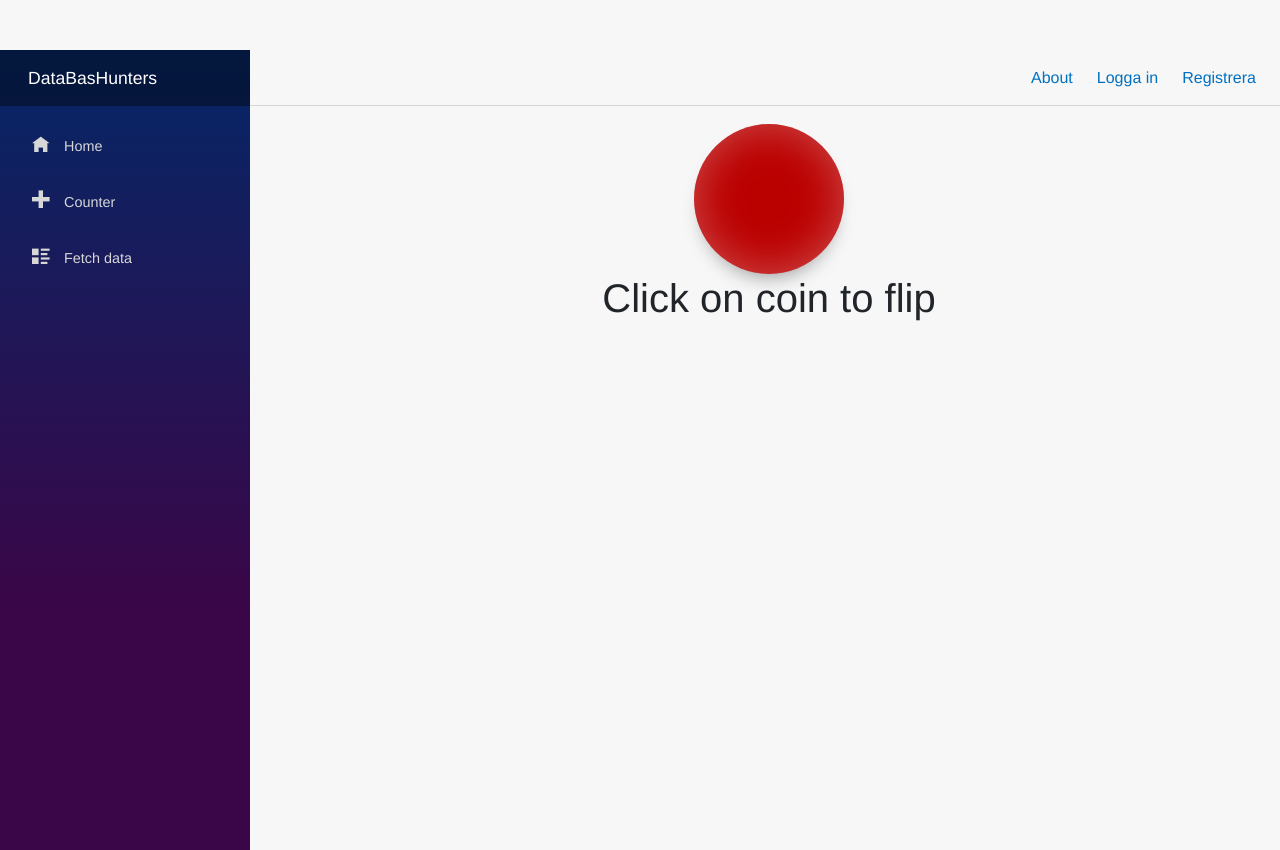
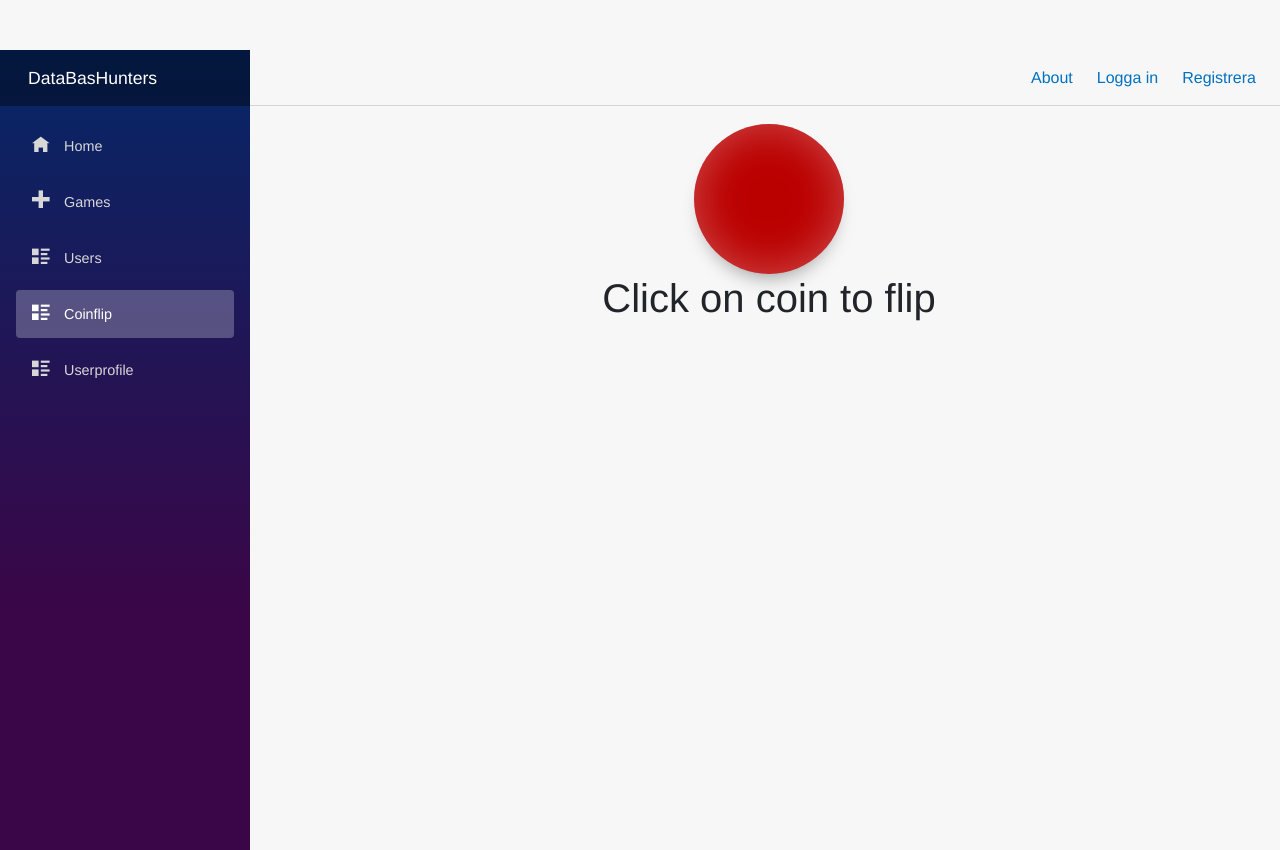
Before and after one commit to CodingQuercus/DataBasHunters, an ASP.NET Core app: page /coinflip in a window 1280 px wide. Run offline with ASP.NET Core 8, Linux system fonts and the light colour scheme; style sheets or scripts are compiled from the project's sources.

Commit message:
yeyeyeyey
Yeyeyeye

```diff
--- a/DataBasHunters/Client/Pages/Coinflip.razor
+++ b/DataBasHunters/Client/Pages/Coinflip.razor
@@ -1,6 +1,7 @@
 @page "/coinflip"
-@using Microsoft.AspNetCore.Components.Web
 @using System
+
+<PageTitle>Coinflip</PageTitle>
 
 <div id="coin" class="@coinClass" @onclick="FlipCoinHandler">
     <div class="side-a"></div>
--- a/DataBasHunters/Client/Pages/FetchDataGames.razor
+++ b/DataBasHunters/Client/Pages/FetchDataGames.razor
@@ -33,7 +33,7 @@ else
                     <td>@game.Date</td>
                     <td>@game.Sum</td>
                     <td class="text-right">
-                        <button class="btn btn-danger btn-sm" role="button">Join</button>
+                        <button class="btn btn-danger btn-sm" role="button" @onclick="JoinGame">Join</button>
                     </td>
                 </tr>
             }
@@ -53,4 +53,7 @@ else
             games = response;
         }
     }
+
+    private void JoinGame() { Console.WriteLine("1"); }
+
 }
--- a/DataBasHunters/Client/Shared/NavMenu.razor
+++ b/DataBasHunters/Client/Shared/NavMenu.razor
@@ -15,13 +15,23 @@
             </NavLink>
         </div>
         <div class="nav-item px-3">
-            <NavLink class="nav-link" href="counter">
-                <span class="oi oi-plus" aria-hidden="true"></span> Counter
+            <NavLink class="nav-link" href="FetchDataGames">
+                <span class="oi oi-plus" aria-hidden="true"></span> Games
             </NavLink>
         </div>
         <div class="nav-item px-3">
-            <NavLink class="nav-link" href="fetchdata">
-                <span class="oi oi-list-rich" aria-hidden="true"></span> Fetch data
+            <NavLink class="nav-link" href="FetchDataUsers">
+                <span class="oi oi-list-rich" aria-hidden="true"></span> Users
+            </NavLink>
+        </div>
+        <div class="nav-item px-3">
+            <NavLink class="nav-link" href="Coinflip">
+                <span class="oi oi-list-rich" aria-hidden="true"></span> Coinflip
+            </NavLink>
+        </div>
+        <div class="nav-item px-3">
+            <NavLink class="nav-link" href="UserProfile">
+                <span class="oi oi-list-rich" aria-hidden="true"></span> Userprofile
             </NavLink>
         </div>
     </nav>
```
Also changed, not shown: DataBasHunters/Client/Pages/UserProfile.razor (added, +18 -0 lines).
